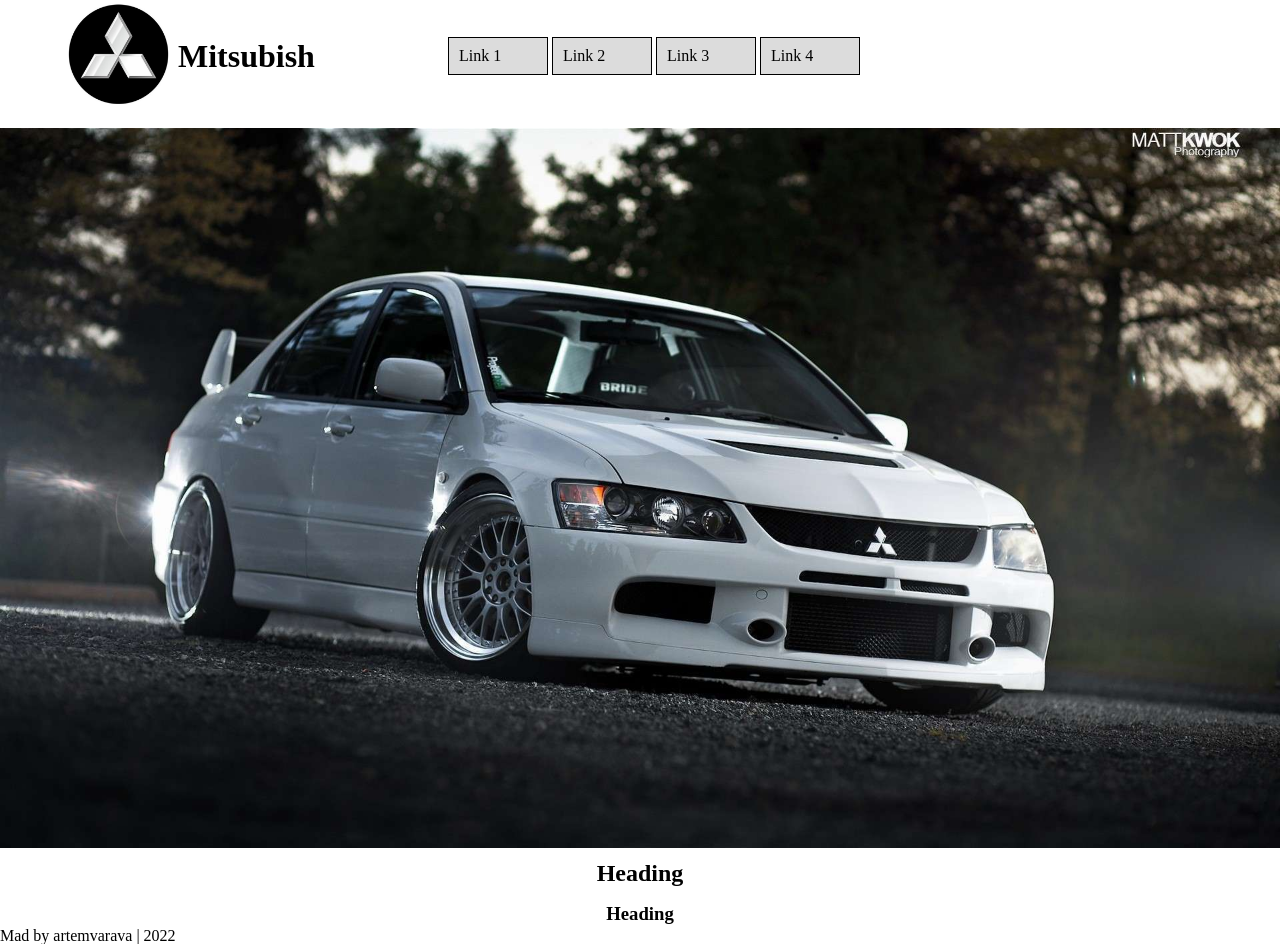
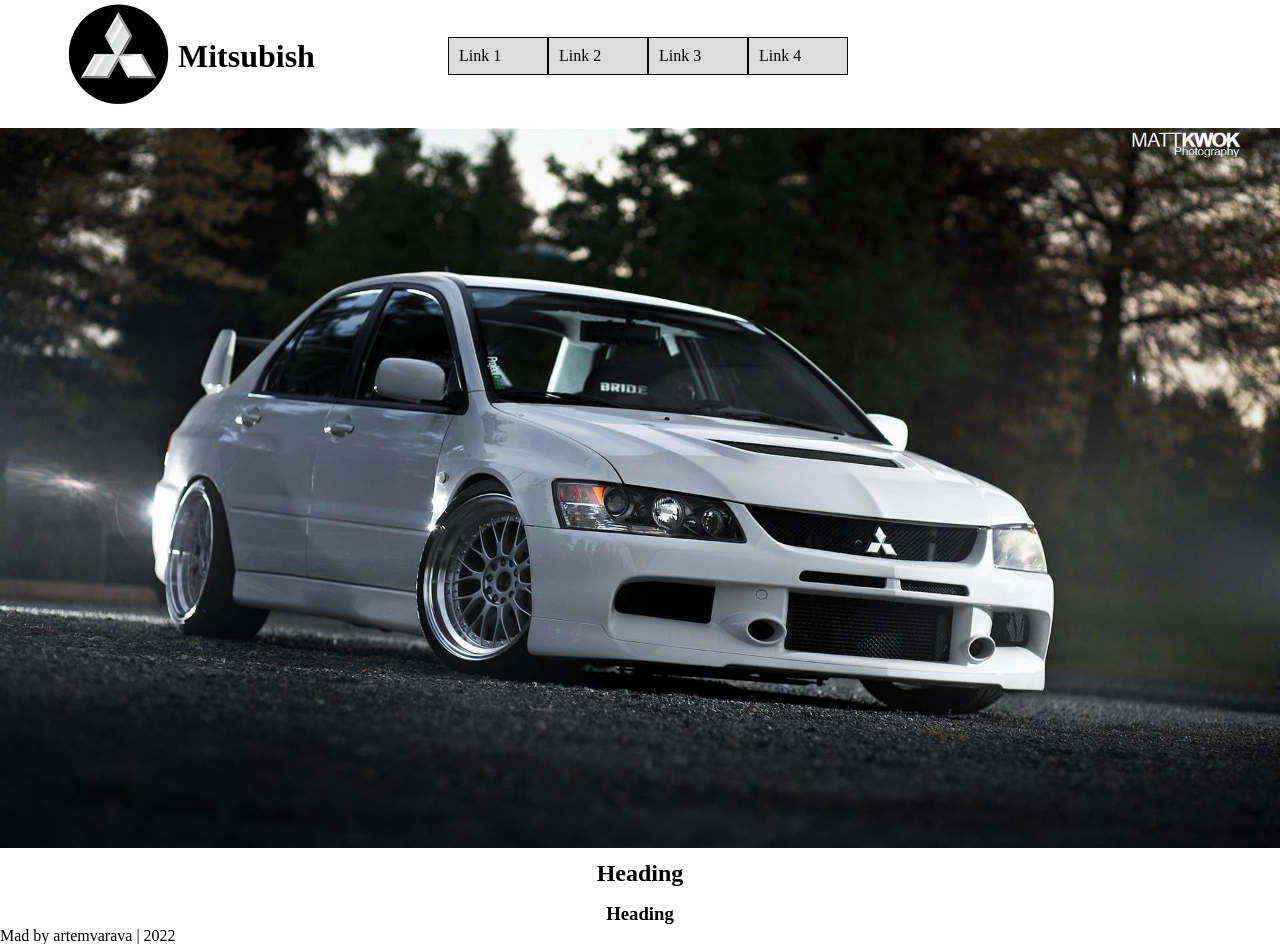
Before and after one commit to Archi1810/VaravaArtem7, a plain HTML site: page index.html in a window 1280 px wide. Drawn offline with Linux system fonts and the light colour scheme.

```diff
--- a/css/style.css
+++ b/css/style.css
@@ -44,7 +44,7 @@ a {
     align-items: center;
 }
 
-.ul {
+ul {
     font-size: 0;
     /* Выставляем родителю значение в ноль */
 }
```
